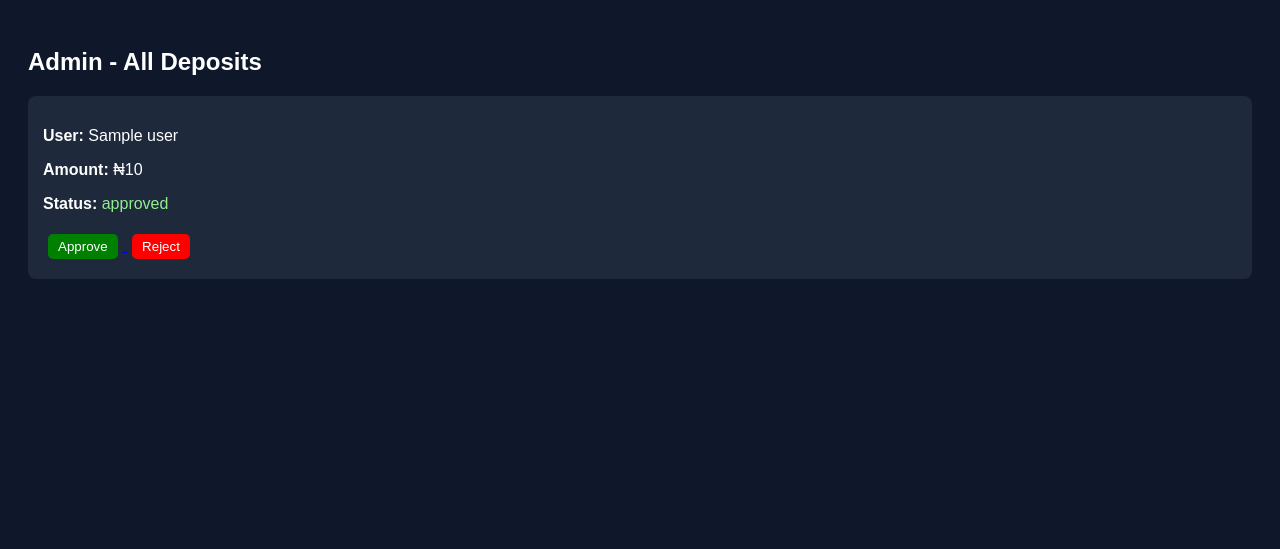
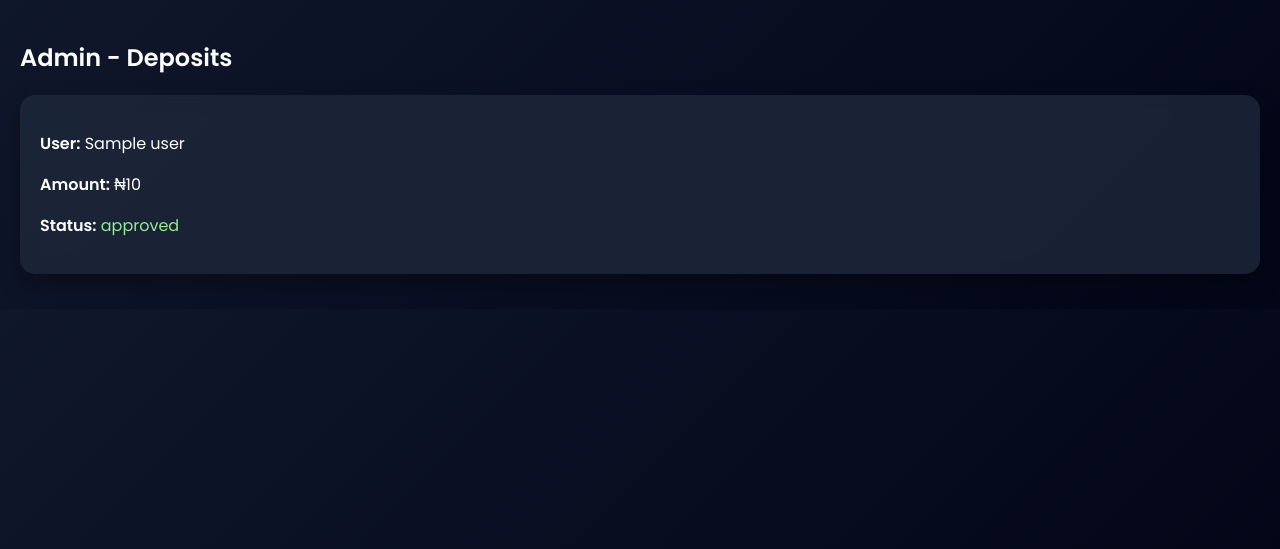
Before and after one commit to gregheading04-ui/securevest-website, a Flask app: template templates/admin_deposits.html in a window 1280 px wide. Shown: the top 549 px of the page. Run offline with Flask 3, Linux system fonts and the light colour scheme; the template is opened without the code that fills it: most values are stand-ins (such as "Sample title", 1, 10 or a date in 2020).

Commit message:
Admin deposit upgrade

```diff
--- a/templates/admin_deposits.html
+++ b/templates/admin_deposits.html
@@ -1,75 +1,33 @@
-<!DOCTYPE html>
-<html>
-<head>
-    <title>Admin - Deposits</title>
-    <style>
-        body {
-            font-family: Arial;
-            background: #0f172a;
-            color: white;
-            padding: 20px;
-        }
+{% extends "base.html" %}
+{% block content %}
 
-        .card {
-            background: #1e293b;
-            padding: 15px;
-            margin: 10px 0;
-            border-radius: 8px;
-        }
-
-        .pending {
-            color: orange;
-        }
-
-        .approved {
-            color: lightgreen;
-        }
-
-        .rejected {
-            color: red;
-        }
-
-        button {
-            margin: 5px;
-            padding: 5px 10px;
-            border: none;
-            border-radius: 5px;
-            cursor: pointer;
-        }
-
-        .approve {
-            background: green;
-            color: white;
-        }
-
-        .reject {
-            background: red;
-            color: white;
-        }
-    </style>
-</head>
-<body>
-
-<h2>Admin - All Deposits</h2>
+<h2>Admin - Deposits</h2>
 
 {% for d in deposits %}
 <div class="card">
+
     <p><b>User:</b> {{ d.user }}</p>
     <p><b>Amount:</b> ₦{{ d.amount }}</p>
+
     <p>
         <b>Status:</b>
-            <span class="{{ d.status }}">{{ d.status }}</span>
+        <span style="
+            color:
+            {% if d.status == 'pending' %}orange
+            {% elif d.status == 'approved' %}lightgreen
+            {% else %}red
+            {% endif %}
+        ">
+            {{ d.status }}
+        </span>
     </p>
 
-        <a href="/approve/{{ loop.index0 }}">
-            <button class="approve">Approve</button>
-        </a>
+    {% if d.status == "pending" %}
+        <a href="/approve/{{ loop.index0 }}" class="btn"> Approve</a>
+        <a href="/reject/{{ loop.index0 }}" class="btn btn-danger"> Reject</a>
+    {% endif %}
 
-        <a href="/reject/{{ loop.index0 }}">
-            <button class="reject">Reject</button>
-        </a>
 </div>
 {% endfor %}
 
-</body>
-</html>
+{% endblock %}
```
Lines whose indentation alone changed are shown as unchanged.
